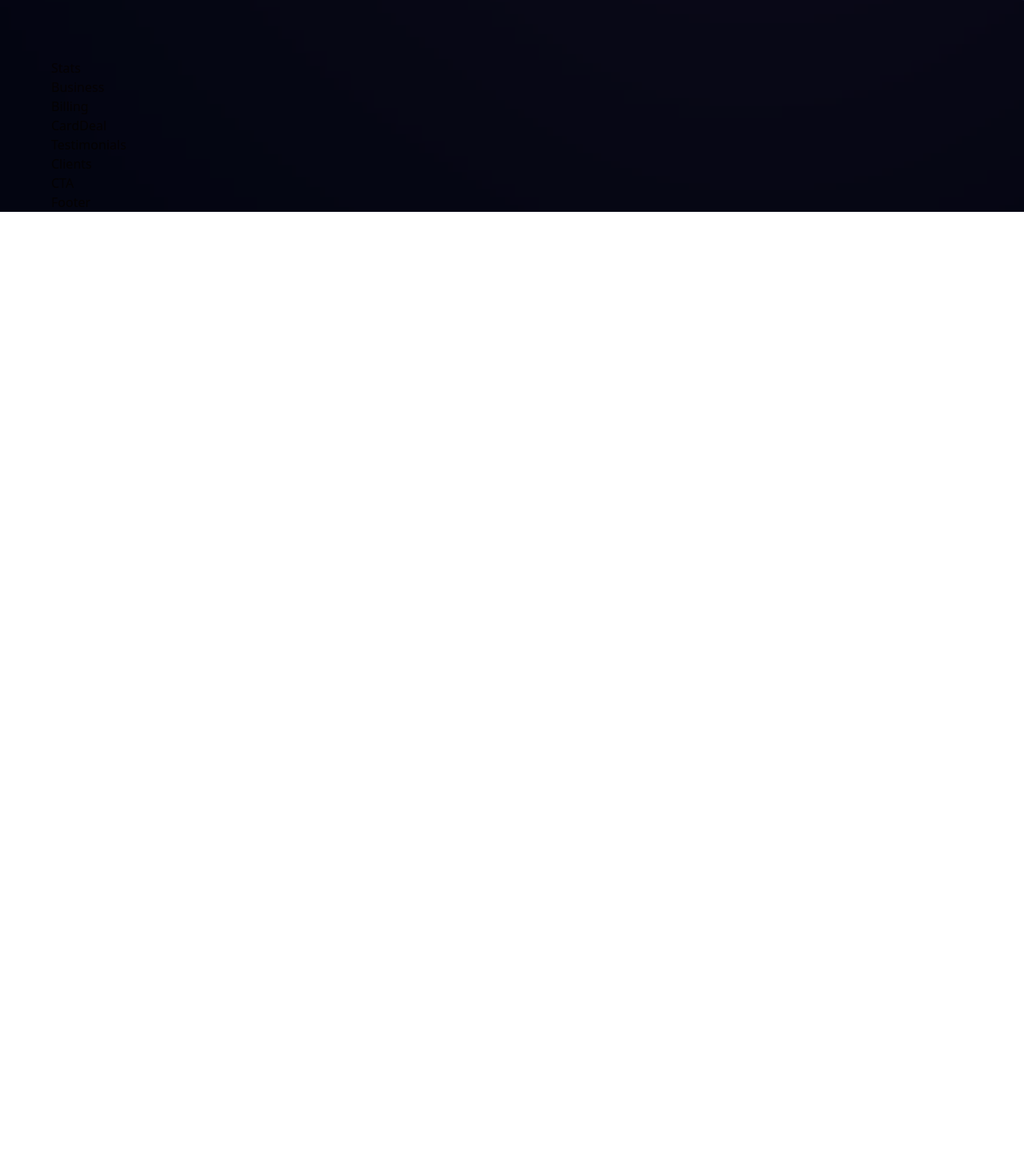
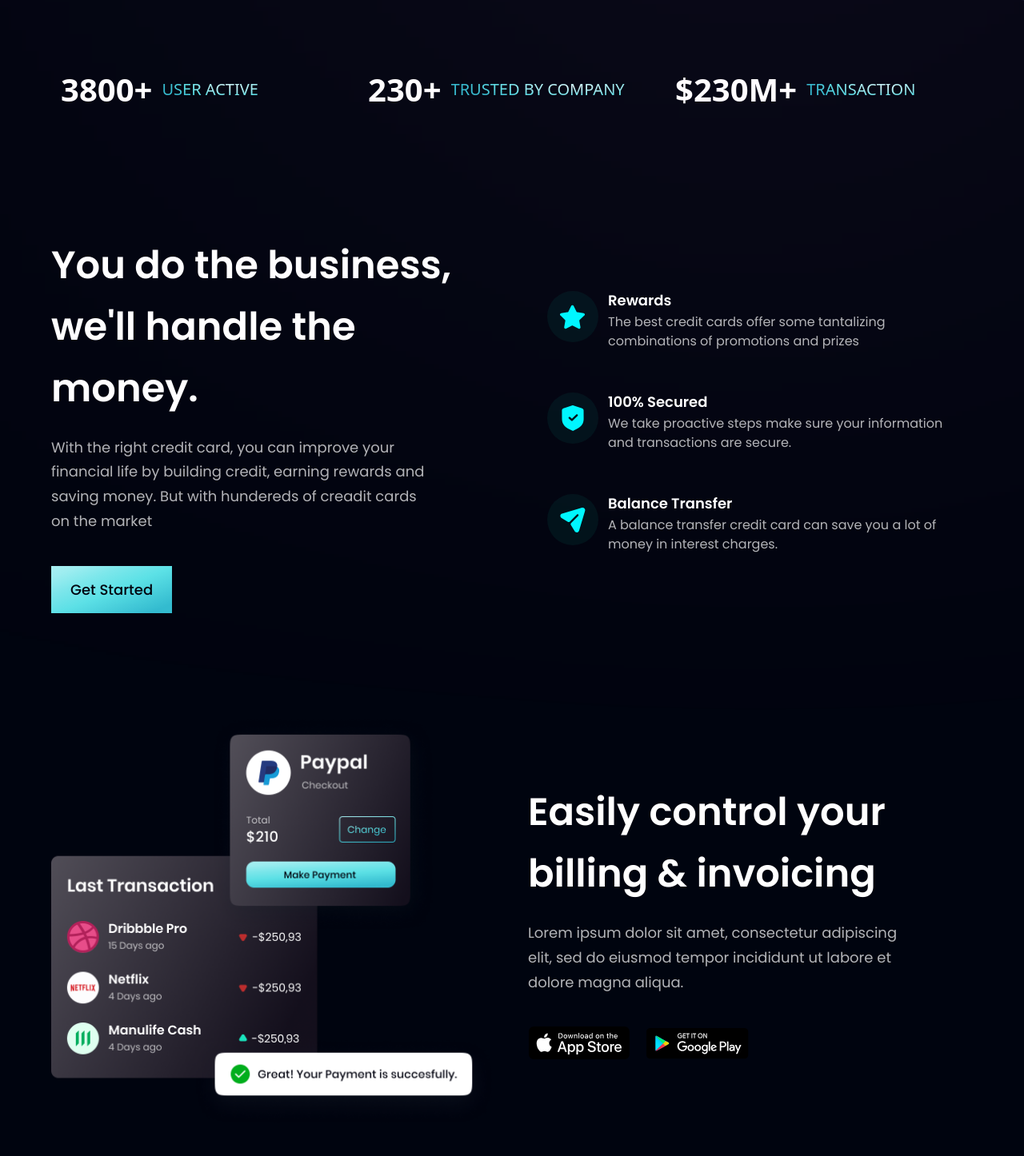
Before and after one commit to leonguyendotto/bank_demo, a React (Vite) app in the folder bank_demo_web/: page / in a window 1280 px wide. Shown: the part 724-2170 px from the top of the page at 80% size. Before the commit the page ends 989 px from the top, so only its background shows below. Built offline with nearby package versions, Linux system fonts and the light colour scheme.

Commit message:
billing and business section

```diff
--- a/bank_demo_web/src/components/Billing.jsx
+++ b/bank_demo_web/src/components/Billing.jsx
@@ -1,8 +1,26 @@
-import React from 'react'
+import { apple, bill, google} from '../assets';
+import styles, {layout} from '../style';
 
 const Billing = () => {
   return (
-    <div>Billing</div>
+    <section id="product" className={layout.sectionReverse}>
+      <div className={layout.sectionImgReverse}>
+        <img src={bill} alt="billing" className="w-[100%]
+        h-[100%] relative z-[5]"/>
+        <div className="absolute z-[3] -left-1/2 top-0 w-[50%] rounded-full white__gradient"/>
+        <div className="absolute z-[0] -left-1/2 bottom-0 w-[50%] rounded-full pink__gradient"/>
+      </div>
+
+      <div className={layout.sectionInfo}>
+        <h2 className={styles.heading2}>Easily control your <br className="sm:block hidden"/>billing & invoicing</h2>
+        <p className={`${styles.paragraph} max-w-[470px] mt-5`}>Lorem ipsum dolor sit amet, consectetur adipiscing elit,
+          sed do eiusmod tempor incididunt ut labore et dolore magna aliqua.</p>
+        <div className="flex flex-row flex-wrap sm:mt-10 mt-6">
+          <img src={apple}  alt="apple_store" className="w-[128px] h-[42px] object-contain mr-5 cursor-pointer" />
+          <img src={google}  alt="google_store" className="w-[128px] h-[42px] object-contain mr-5 cursor-pointer" />
+        </div>
+      </div>
+    </section>
   )
 }
 
--- a/bank_demo_web/src/components/Business.jsx
+++ b/bank_demo_web/src/components/Business.jsx
@@ -1,8 +1,43 @@
-import React from 'react'
+import {features} from '../constants';
+import styles, {layout} from '../style';
+import Button from './Button';
+
+const FeatureCard =({icon, title, content, index})=>(
+  <div className={`flex flex-row p-6 rounded-[20px] ${index !== features.length -1}  ? "mb-6":"mb-0"}
+  feature-card`}>
+    <div className={`w-[64px] h-[64px] rounded-full ${styles.flexCenter} bg-dimBlue`}>
+      <img src={icon} alt="icon" className="w-[50%] h-[50%] object-contain"/>
+    </div>
+    <div className="flex-1 flex flex-col ml-3">
+      <h4 className="font-poppins font-semibold text-white text-[18px] leading-[23px] mb-1">
+        {title}
+      </h4>
+      <p  className="font-poppins font-normal text-dimWhite text-[16px] leading-[24px] mb-1">
+        {content}
+      </p>
+    </div>
+  </div>
+)
 
 const Business = () => {
   return (
-    <div>Business</div>
+    <section id="features" className={layout.section}>
+      <div className={layout.sectionInfo}>
+        <h2 className={styles.heading2}>You do the business, <br className="sm:block hidden"/> we'll handle the money.</h2>
+        <p className={`${styles.paragraph} max-w-[470px] mt-5`}>With the right credit card,
+        you can improve your financial life by building credit, earning rewards
+        and saving money. But with hundereds of creadit cards on the market</p>
+
+        <Button styles="mt-10" />
+      </div>
+
+      <div className={`${layout.sectionImg} flex-col`}>
+        {features.map((feature,index)=> (
+          <FeatureCard key={feature.id} {...feature} index={index} />
+        ))}
+
+      </div>
+    </section>
   )
 }
 
--- a/bank_demo_web/src/components/Button.jsx
+++ b/bank_demo_web/src/components/Button.jsx
@@ -1,8 +1,11 @@
 import React from 'react'
 
-const Button = () => {
+const Button = ( {styles }) => {
   return (
-    <div>Button</div>
+    <button type="button" className={`py-4 px-6 bg-blue-gradient font-poppins font-medium
+    text-[18px] text-primary outline-none ${styles}`}>
+      Get Started
+    </button>
   )
 }
 
--- a/bank_demo_web/src/components/Stats.jsx
+++ b/bank_demo_web/src/components/Stats.jsx
@@ -1,8 +1,19 @@
-import React from 'react'
+import { stats } from '../constants';
+import styles from '../style';
+
 
 const Stats = () => {
   return (
-    <div>Stats</div>
+    <section className={`${styles.flexCenter} flex-row flex-wrap sm:mb-20 mb-6`}>
+      {stats.map((stat)=> (
+        <div key={stat.id} className={`flex-1 flex justify-start items-center flex-row m-3`}>
+          <h4 className="fonts-poppins font-semibold xs:text-[40px] text-[30px]
+          xs:leading-[53px] leading-[43px] text-white">{stat.value}</h4>
+          <p className="fonts-poppins font-normal xs:text-[20px] text-[15px]
+          xs:leading-[26px] leading-[21px] text-gradient uppercase ml-3">{stat.title}</p>
+        </div>
+      ))}
+    </section>
   )
 }
 
```
